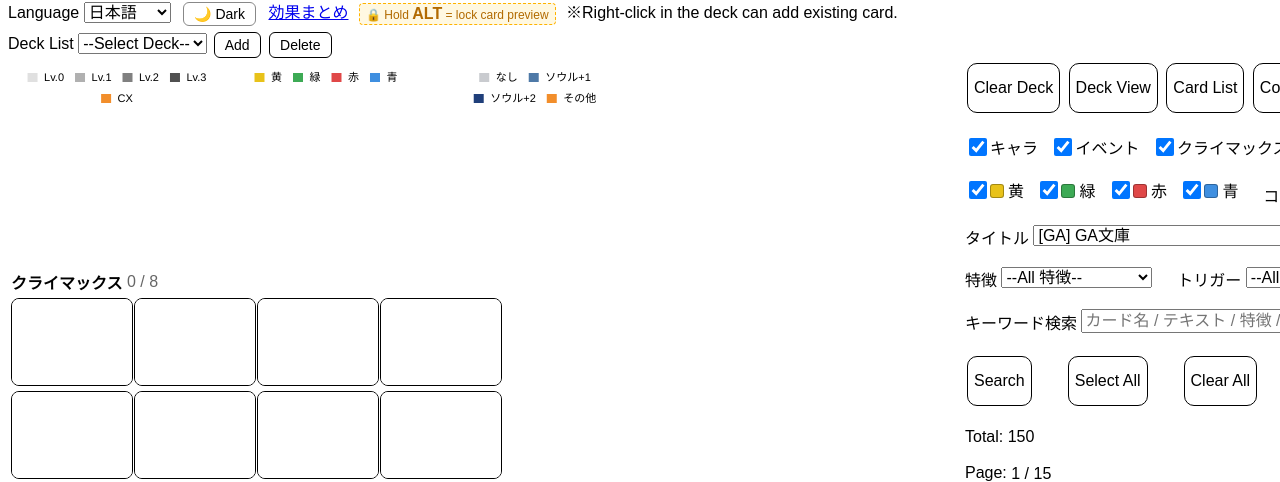
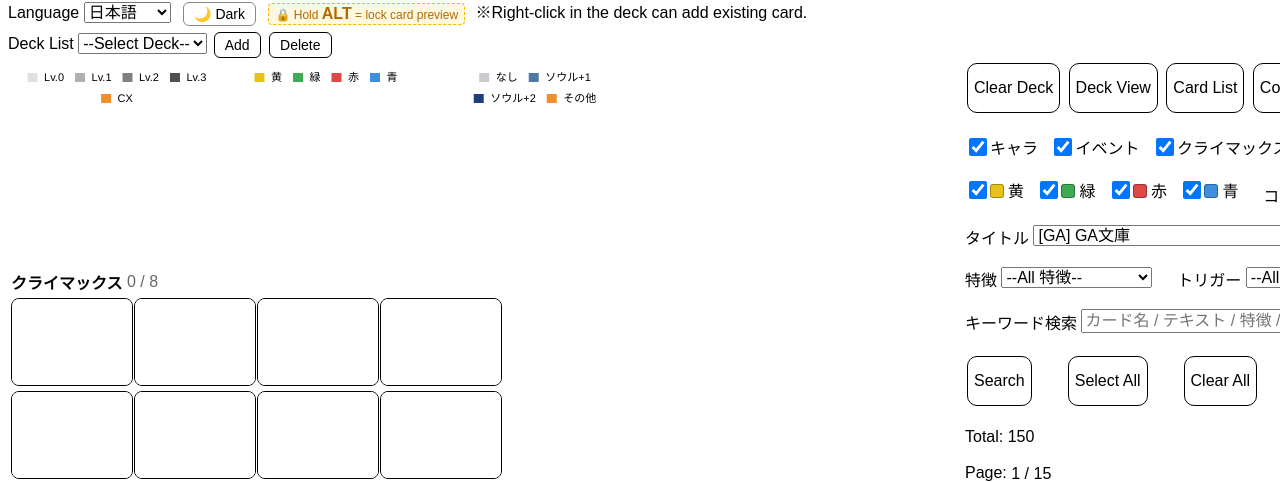
Before and after one commit to relax100002000/WS_deckeditor, a plain HTML site: page index.html in a window 1280 px wide. Shown: the top 482 px of the page. Drawn offline with nearby package versions, Linux system fonts and the light colour scheme.

Commit message:
Remove links to the effect summary page
- index.html: remove 効果まとめ／效果簡述 link
- manifest.webmanifest: remove 效果簡述 app shortcut
- README: summary.html is now opened by URL only

Co-Authored-By: Claude Opus 5.5 <noreply@anthropic.com>
Claude-Session: https://claude.ai/code/session_01X1MF2FWSiEyyMUCX2cQZP5

```diff
--- a/index.html
+++ b/index.html
@@ -241,7 +241,6 @@
 				<option value="TW">繁體中文</option>
 			</select>
 			<button id="darkModeToggle" type="button" onclick="toggleDarkMode()" title="切換黑暗模式">🌙 Dark</button>
-			<a href="summary.html" target="_blank" style="margin-left:6px;" data-tw="效果簡述">効果まとめ</a>
 			<button id="installApp" type="button" style="display:none; height:auto; padding:2px 8px; margin-left:6px;" data-tw="📲 安裝 App">📲 アプリをインストール</button>
 			<span class="alt-lock-tip" title="Hold ALT to lock the card preview window. Click the preview to list the parallel arts of that card; ALT+click a card in the deck to change its art.">🔒 Hold <b>ALT</b> = lock card preview</span>
 			※Right-click in the deck can add existing card.
```
Also changed, not shown: manifest.webmanifest, 1 other file.
